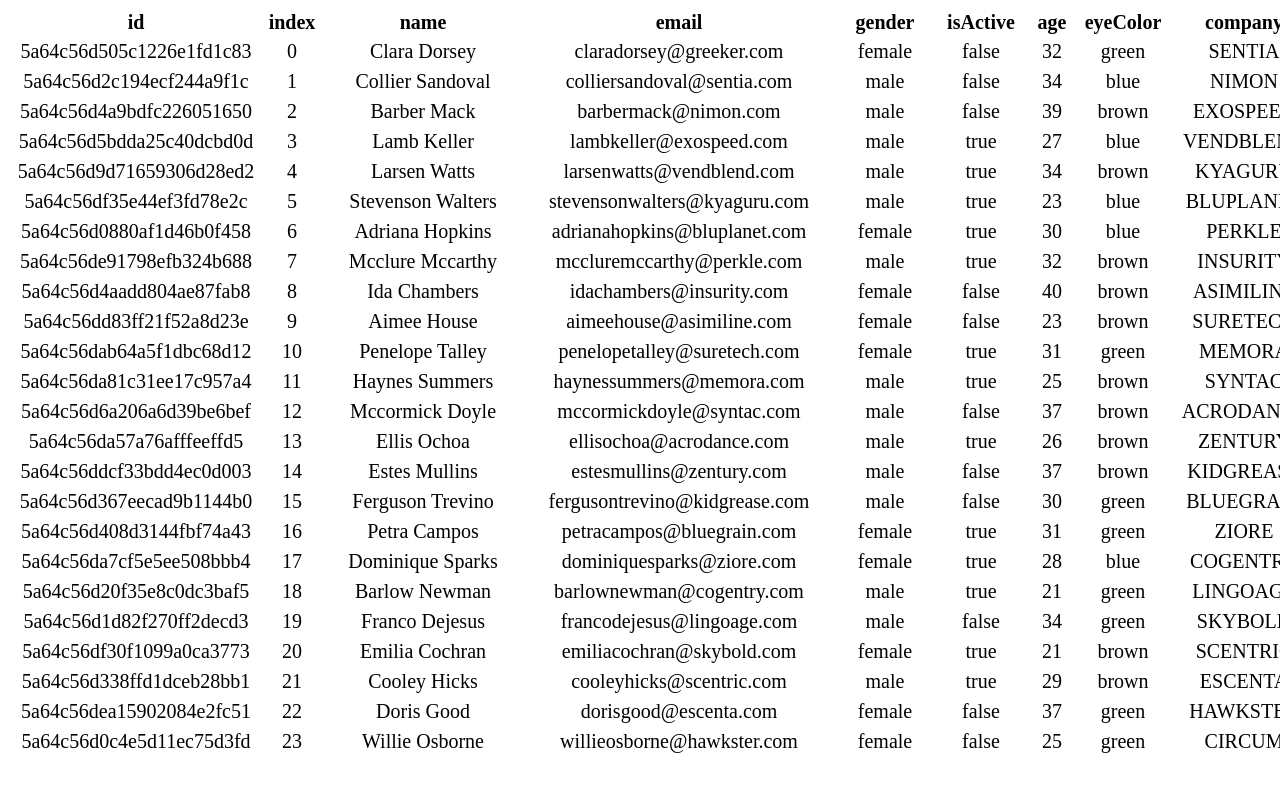
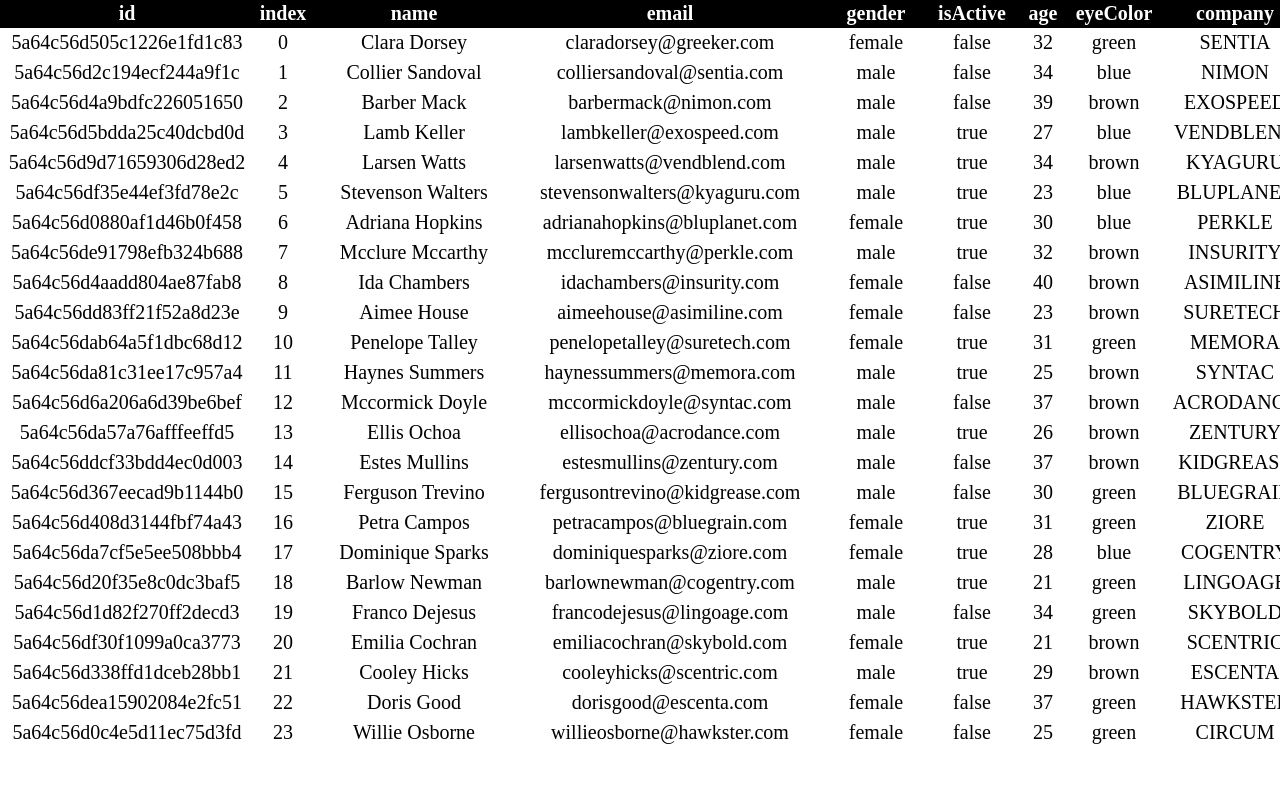
Before and after one commit to Pakopac/my-super-table, a plain HTML site: page index.html in a window 1280 px wide. Shown: the top 792 px of the page. Drawn offline with Linux system fonts and the light colour scheme.

Commit message:
Add fixed header

```diff
--- a/script.js
+++ b/script.js
@@ -32,7 +32,6 @@ window.onload = function() {
                 divKeys.appendChild(item);
                 item.innerHTML += j;
             }
-
 
         for (var i in table.data) {
             user = table.data[i];
@@ -85,6 +84,11 @@ window.onload = function() {
                     }
                 }
              }
+             if(table.options.fixedHeader === true) {
+                 var LineKeys = document.querySelector('.divKeys');
+                 LineKeys.style.position = 'sticky';
+                 LineKeys.style.top = '-1px'
+             }
         }
     }
 };
--- a/styles.css
+++ b/styles.css
@@ -1,11 +1,15 @@
 #super-table{
-   position: absolute;
+    left: -1px;
+    top: -1px;
+    position: absolute;
 }
 .divKeys, .divUser {
     display: flex;
     flex-direction: row;
 }
 .divKeys {
+    background: black;
+    color: white;
     font-weight: bold;
 }
 .id, .index, .name, .email, .gender, .isActive,
```
